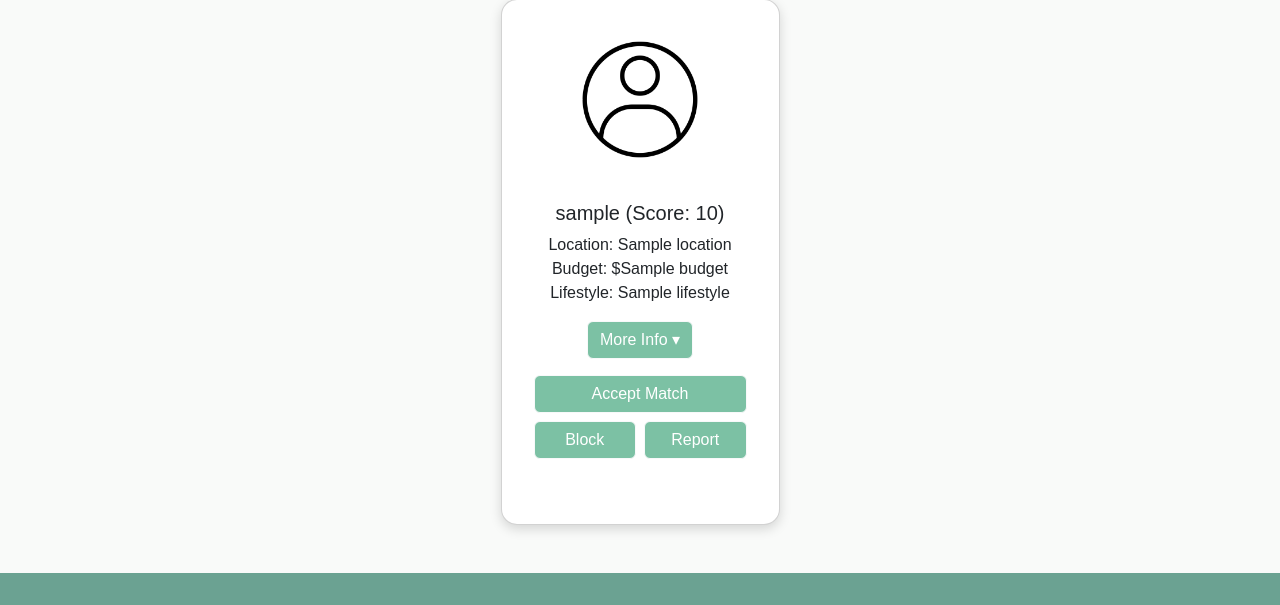
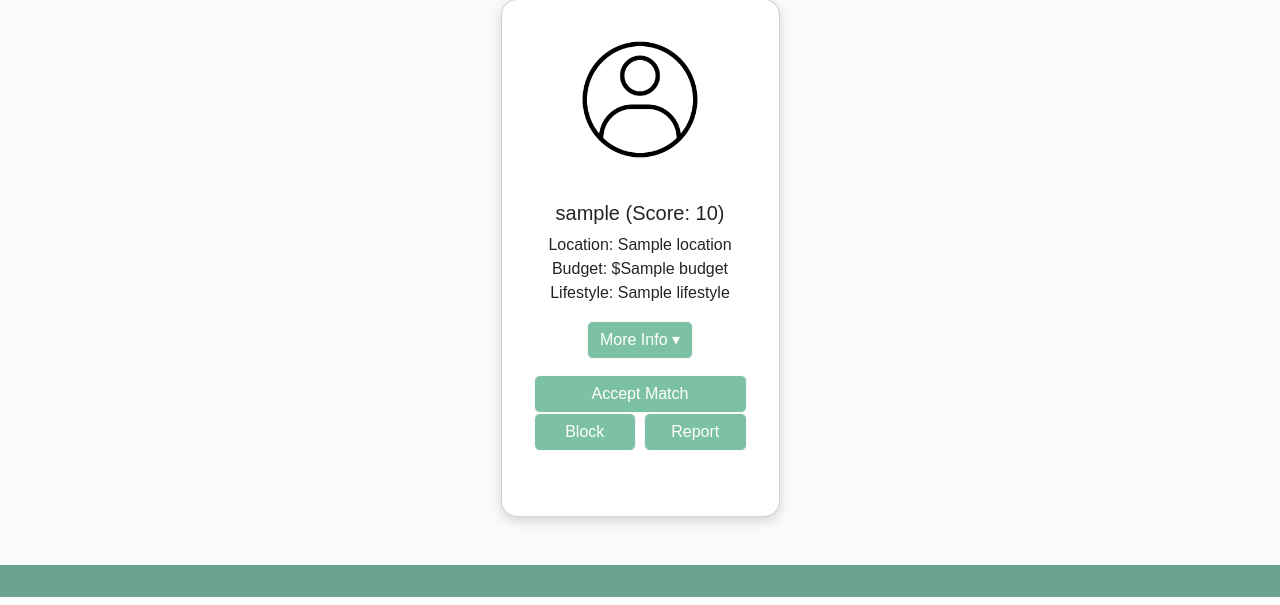
Before and after one commit to annaleenersten/RoomSync, a Flask app: template code/frontend/templates/matches.html in a window 1280 px wide. Shown: the part 201-806 px from the top of the page. Run offline with Flask 3, Linux system fonts and the light colour scheme; the template is opened without the code that fills it: most values are stand-ins (such as "Sample title", 1, 10 or a date in 2020); some web fonts are replaced.

Commit message:
changed margins

```diff
--- a/code/frontend/templates/matches.html
+++ b/code/frontend/templates/matches.html
@@ -64,14 +64,14 @@
 
                 {% if match.profile.user_id %}
                     <form action="{{ url_for('accept_match', other_id=match.profile.user_id) }}" method="post" class="mt-3">
-                        <button type="submit" class="btn btn-outline-light w-100 mb-2">
+                        <button type="submit" class="btn btn-outline-light w-100">
                             Accept Match
                         </button>
                     </form>
 
                     <div class="d-flex gap-2">
-                        <button class="btn btn-outline-light w-50" onclick="blockUser('{{ match.profile.user_id }}', this)">Block</button>
-                        <button class="btn btn-outline-light w-50" onclick="reportUser('{{ match.profile.user_id }}')">Report</button>
+                        <button class="btn btn-outline-light w-50 mb-0" onclick="blockUser('{{ match.profile.user_id }}', this)">Block</button>
+                        <button class="btn btn-outline-light w-50 mb-0" onclick="reportUser('{{ match.profile.user_id }}')">Report</button>
                     </div>
                 {% endif %}
             </div>
```
